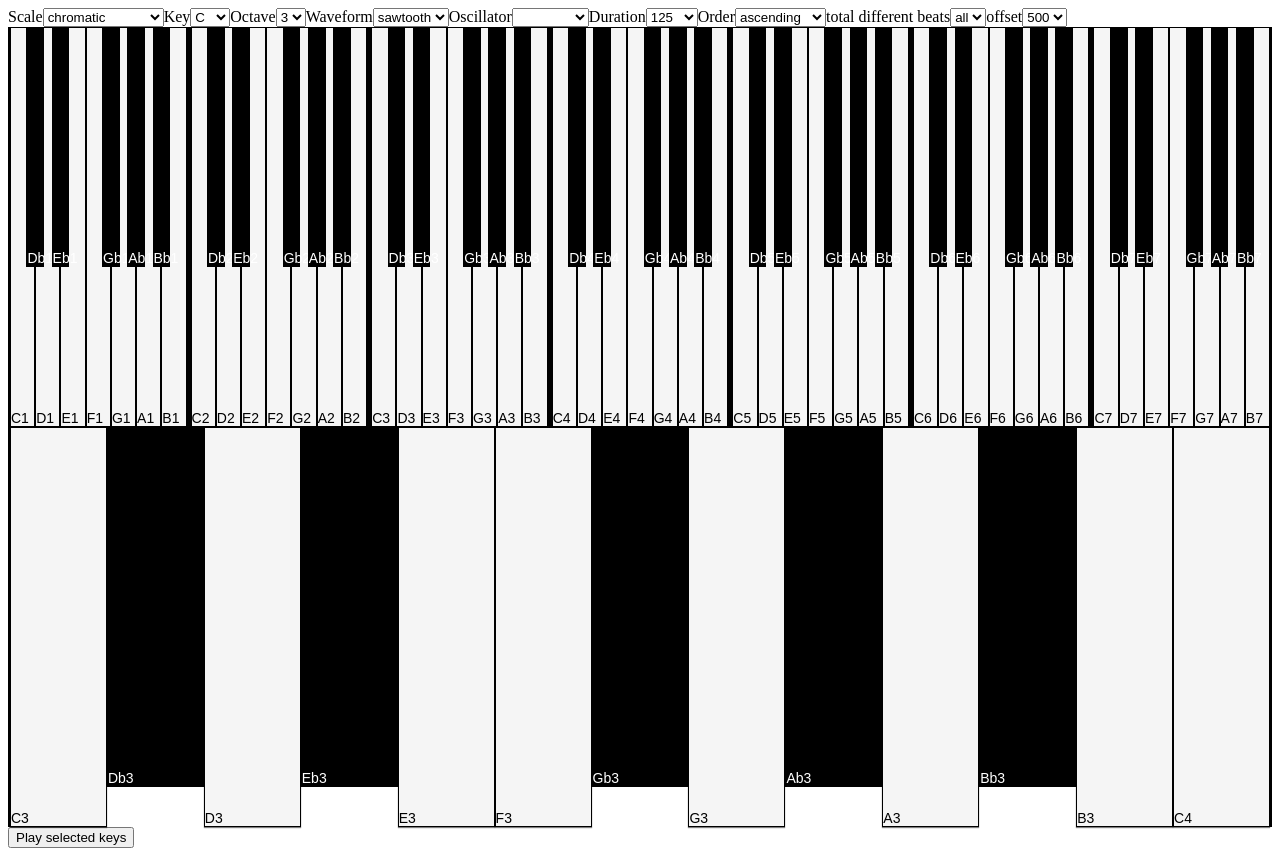
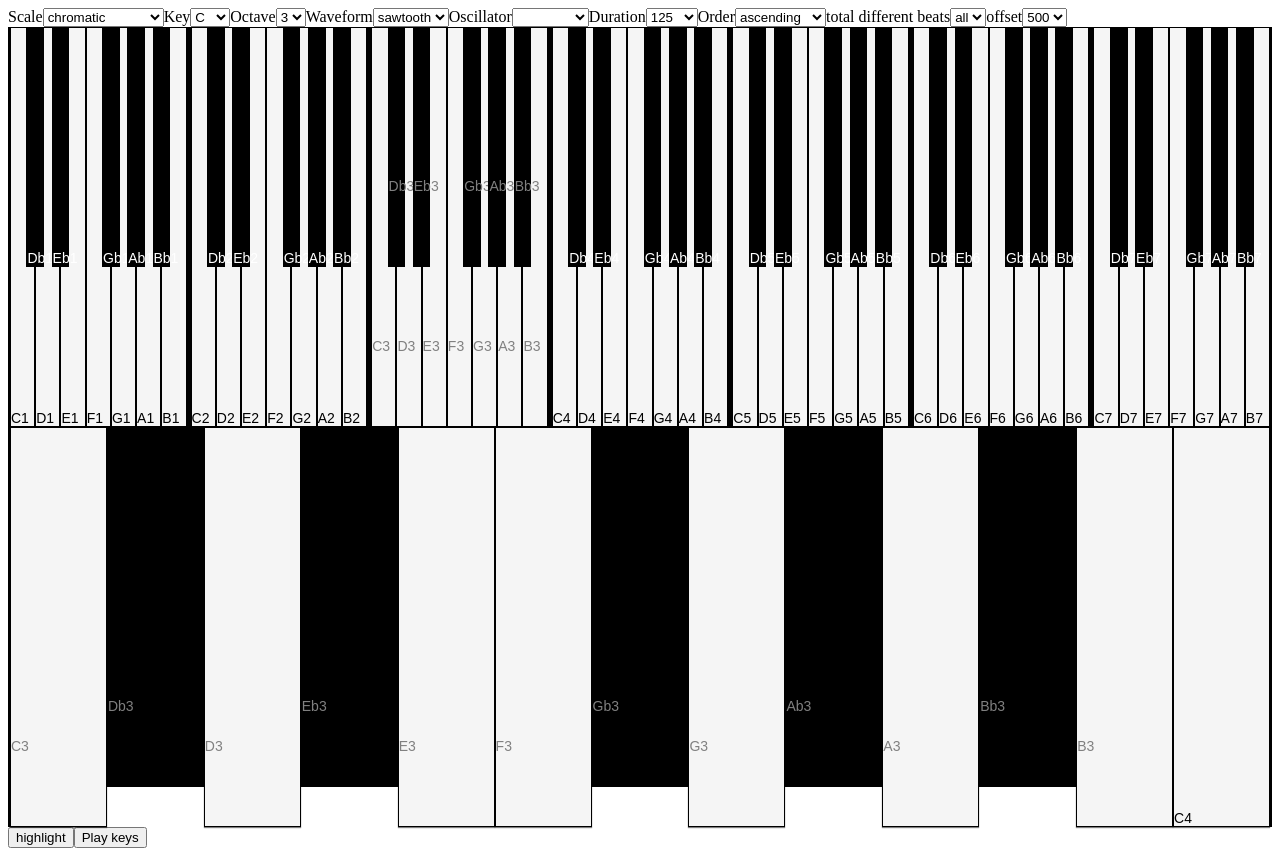
Before and after one commit to dcmorales/digital-keyboard, a React (Create React App) app: page / in a window 1280 px wide. Built offline with nearby package versions, Linux system fonts and the light colour scheme.

Commit message:
Added temporary highlight

```diff
--- a/src/AllKeyboards/KeyboardSlice/KeyboardSliceDetail.js
+++ b/src/AllKeyboards/KeyboardSlice/KeyboardSliceDetail.js
@@ -1,6 +1,6 @@
 import React from 'react'
 import SelectedKeyboardSlice from './SelectedKeyboardSlice'
-import PlayScales from '../../PlayScales/PlayScales'
+import ScaleNotes from '../../ScaleNotes/ScaleNotes'
 
 const KeyboardSliceDetail = ({ selectedScale, note, selectedOctave, nextOctave, notesDefined, waveform, oscillator, duration, order, totalBeats, offset }) => {
   return (
@@ -16,7 +16,7 @@ const KeyboardSliceDetail = ({ selectedScale, note, selectedOctave, nextOctave,
         duration={duration}
       />
 
-      <PlayScales
+      <ScaleNotes
         noteValue={note.value}
         notesDefined={notesDefined}
         selectedScale={selectedScale}
--- a/src/App.css
+++ b/src/App.css
@@ -109,7 +109,7 @@
   position: absolute;
   color: grey;
   left: 0px;
-  bottom: 8vh;
+  bottom: 9vh;
 }
 
 .active{
@@ -117,5 +117,5 @@
   position: absolute;
   color: grey;
   left: 0px;
-  bottom: 11vh;
+  bottom: 13vh;
 }
--- a/src/PlayScales/ScaleNotes.js
+++ /dev/null
@@ -1,54 +0,0 @@
-import React from 'react'
-import { cutPoints } from './cutPoints'
-
-class ScaleNotes extends React.Component {
-  renderScale() {
-    const { selectedScale, notesDefined, noteValue, selectedOctave, nextOctave } = this.props;
-    const newPoint = notesDefined.slice(noteValue).map(point => point + selectedOctave)
-    const oldPoint = notesDefined.slice(0, noteValue)
-    const lastNote = notesDefined.slice(noteValue)[0]
-    const lastPoint = oldPoint.concat(lastNote).map(point => point + nextOctave)
-    const combinedNotes = newPoint.concat(lastPoint)
-    if (selectedScale === 'chromatic') {
-      this.props.renderPlayButton(newPoint, lastPoint)
-    } else {
-      const scaleNum =
-        selectedScale === 'major'
-                              ? 0 : (
-        selectedScale === 'natural minor'
-                              ? 1 : (
-        selectedScale === 'harmonic minor'
-                              ? 2 : (
-        selectedScale === 'melodic minor'
-                              ? 3 : (
-        selectedScale === 'major pentatonic'
-                              ? 4 : (
-        selectedScale === 'minor pentatonic'
-                              ? 5 : (
-        selectedScale === 'blues'
-                              ? 6 : null
-      ))))))
-      this.renderScaleNotes(combinedNotes, scaleNum)
-    }
-  }
-
-  renderScaleNotes(combinedNotes, scaleNum) {
-    const { noteValue } = this.props;
-    const scaleNotes = cutPoints[1][scaleNum].map(point => combinedNotes.slice(point[0], point[1]))
-    const scaleCombined = scaleNotes[0].concat(scaleNotes[1], scaleNotes[2], scaleNotes[3], scaleNotes[4], scaleNotes[5])
-    const slicePoint = cutPoints[0][noteValue][scaleNum]
-    const scaleNow = scaleCombined.slice(0, slicePoint)
-    const scaleNext = scaleCombined.slice(slicePoint, 8)
-    this.props.renderPlayButton(scaleNow, scaleNext)
-  }
-
-  render() {
-    return (
-      <button onClick={() => this.renderScale()}>
-        Play selected keys
-      </button>
-    )
-  }
-}
-
-export default ScaleNotes;
--- /dev/null
+++ b/src/ScaleNotes/HighlightScale.js
@@ -0,0 +1,27 @@
+import React from 'react'
+
+class HighlightScale extends React.Component {
+  componentDidMount() {
+    setTimeout(() => {
+      this.renderScaleNotes()
+    }, 600)
+  }
+
+  renderScaleNotes() {
+    const scaleNotes = this.props.renderScale()[0].concat(this.props.renderScale()[0])
+    scaleNotes.map(noteFull => document.getElementById(`${noteFull} slice`)
+      .setAttribute('class', `${noteFull} scale-note`))
+    scaleNotes.map(noteFull => document.getElementById(`${noteFull} full`)
+      .setAttribute('class', `${noteFull} scale-note`))
+  }
+
+  render() {
+    return (
+      <button onClick={() => this.renderScaleNotes()}>
+        highlight
+      </button>
+    )
+  }
+}
+
+export default HighlightScale;
--- a/src/PlayScales/PlayScales.js
+++ b/src/ScaleNotes/PlayScale.js
@@ -1,8 +1,7 @@
 import React from 'react'
 import { synthSlice } from '../AllKeyboards/KeyboardSlice/synthSlice'
-import ScaleNotes from './ScaleNotes'
 
-class PlayScales extends React.Component {
+class PlayScale extends React.Component {
   renderPlayButton = (newStart, lastPoint) => {
     const { order, totalBeats } = this.props;
     const noteArrays = [newStart, lastPoint]
@@ -35,18 +34,12 @@ class PlayScales extends React.Component {
   }
 
   render() {
-    const { noteValue, selectedScale, notesDefined, selectedOctave, nextOctave } = this.props;
     return (
-      <ScaleNotes
-        noteValue={noteValue}
-        selectedScale={selectedScale}
-        notesDefined={notesDefined}
-        selectedOctave={selectedOctave}
-        nextOctave={nextOctave}
-        renderPlayButton={this.renderPlayButton}
-      />
+      <button onClick={() => this.renderPlayButton(this.props.renderScale()[0], this.props.renderScale()[1])}>
+        Play keys
+      </button>
     )
   }
 }
 
-export default PlayScales;
+export default PlayScale;
--- /dev/null
+++ b/src/ScaleNotes/ScaleNotes.js
@@ -0,0 +1,59 @@
+import React from 'react'
+import { cutPoints } from './cutPoints'
+import HighLightScale from './HighlightScale'
+import PlayScale from './PlayScale'
+
+class ScaleNotes extends React.Component {
+  renderScale = () => {
+    const { selectedScale, notesDefined, noteValue, selectedOctave, nextOctave } = this.props;
+    const newPoint = notesDefined.slice(noteValue).map(point => point + selectedOctave)
+    const oldPoint = notesDefined.slice(0, noteValue)
+    const lastNote = notesDefined.slice(noteValue)[0]
+    const lastPoint = oldPoint.concat(lastNote).map(point => point + nextOctave)
+    const combinedNotes = newPoint.concat(lastPoint)
+    const scaleNum =
+      selectedScale === 'major'
+                            ? 0 : (
+      selectedScale === 'natural minor'
+                            ? 1 : (
+      selectedScale === 'harmonic minor'
+                            ? 2 : (
+      selectedScale === 'melodic minor'
+                            ? 3 : (
+      selectedScale === 'major pentatonic'
+                            ? 4 : (
+      selectedScale === 'minor pentatonic'
+                            ? 5 : (
+      selectedScale === 'blues'
+                            ? 6 : null
+    ))))))
+    if (selectedScale === 'chromatic') {
+      return [newPoint, lastPoint]
+    }
+    else {
+      const scaleNotes = cutPoints[1][scaleNum].map(point => combinedNotes.slice(point[0], point[1]))
+      const scaleCombined = scaleNotes[0].concat(scaleNotes[1], scaleNotes[2], scaleNotes[3], scaleNotes[4], scaleNotes[5])
+      const slicePoint = cutPoints[0][noteValue][scaleNum]
+      const scaleNow = scaleCombined.slice(0, slicePoint)
+      const scaleNext = scaleCombined.slice(slicePoint, 8)
+      return [scaleNow, scaleNext]
+    }
+  }
+
+  render() {
+    const { order, waveform, oscillator, totalBeats, offset } = this.props;
+    return (
+      <div>
+        <HighLightScale renderScale={this.renderScale} />
+        <PlayScale
+          order={order} waveform={waveform}
+          oscillator={oscillator} totalBeats={totalBeats}
+          offset={offset}
+          renderScale={this.renderScale}
+        />
+      </div>
+    )
+  }
+}
+
+export default ScaleNotes;
```
Also changed, not shown: src/ScaleNotes/cutPoints.js (renamed from src/PlayScales/cutPoints.js).
